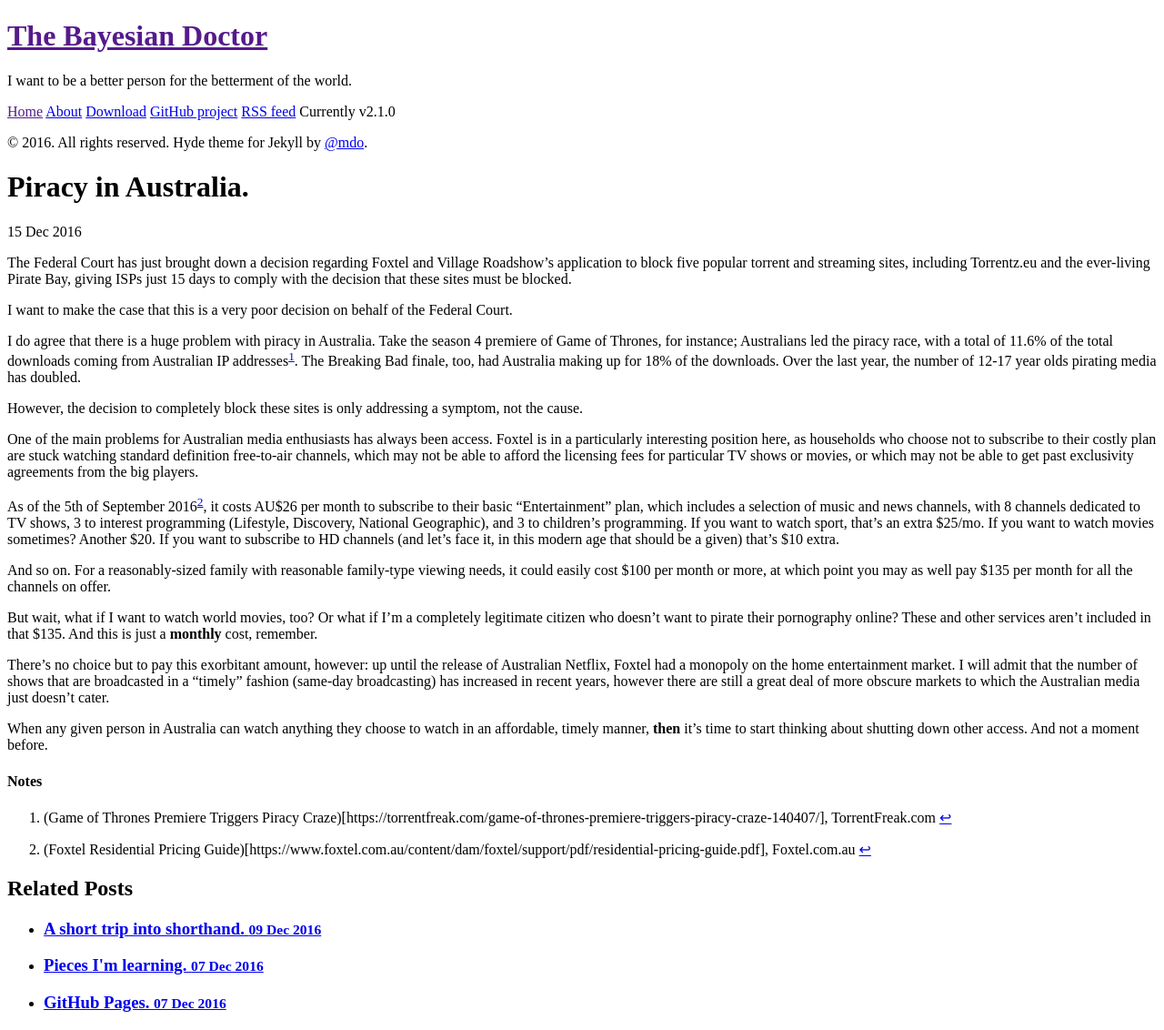
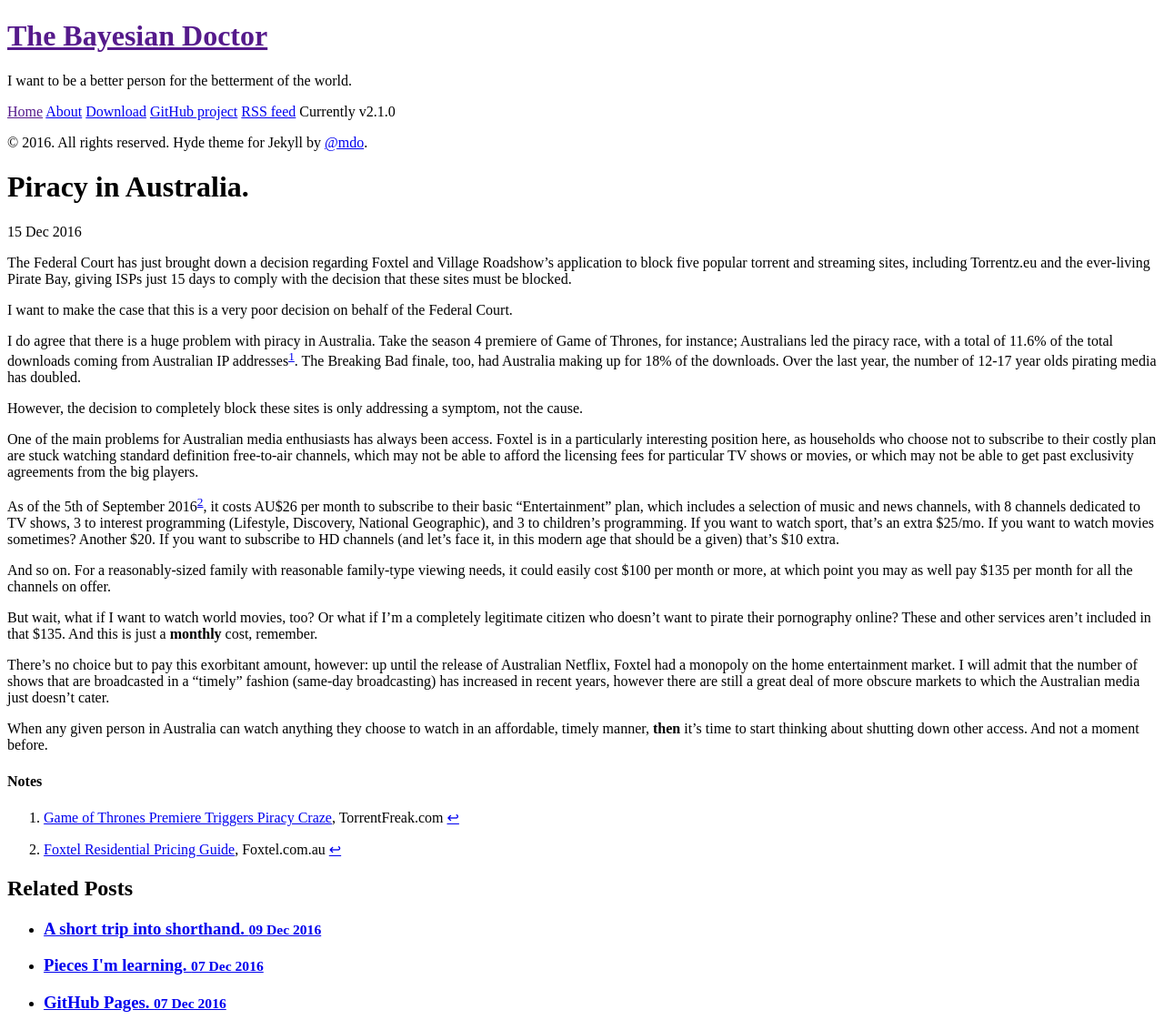
Before and after one commit to fourtyfour-saka/fourtyfour-saka.github.io, a Jekyll site: the page built from _posts/2016-12-15-piracy-in-australia.markdown, in a window 1280 px wide. Shown: the whole page at 91% size. Built offline with Jekyll 4.4.1, drawn with Linux system fonts in a browser that asks for light colours.

Commit message:
wrong link syntax :(

```diff
--- a/_posts/2016-12-15-piracy-in-australia.markdown
+++ b/_posts/2016-12-15-piracy-in-australia.markdown
@@ -27,6 +27,5 @@ When any given person in Australia can watch anything they choose to watch in an
 
 #### Notes
 
-[^1]: (Game of Thrones Premiere Triggers Piracy Craze)[https://torrentfreak.com/game-of-thrones-premiere-triggers-piracy-craze-140407/], TorrentFreak.com
-
-[^2]: (Foxtel Residential Pricing Guide)[https://www.foxtel.com.au/content/dam/foxtel/support/pdf/residential-pricing-guide.pdf], Foxtel.com.au
+[^1]: [Game of Thrones Premiere Triggers Piracy Craze](https://torrentfreak.com/game-of-thrones-premiere-triggers-piracy-craze-140407/), TorrentFreak.com
+[^2]: [Foxtel Residential Pricing Guide](https://www.foxtel.com.au/content/dam/foxtel/support/pdf/residential-pricing-guide.pdf), Foxtel.com.au
```
